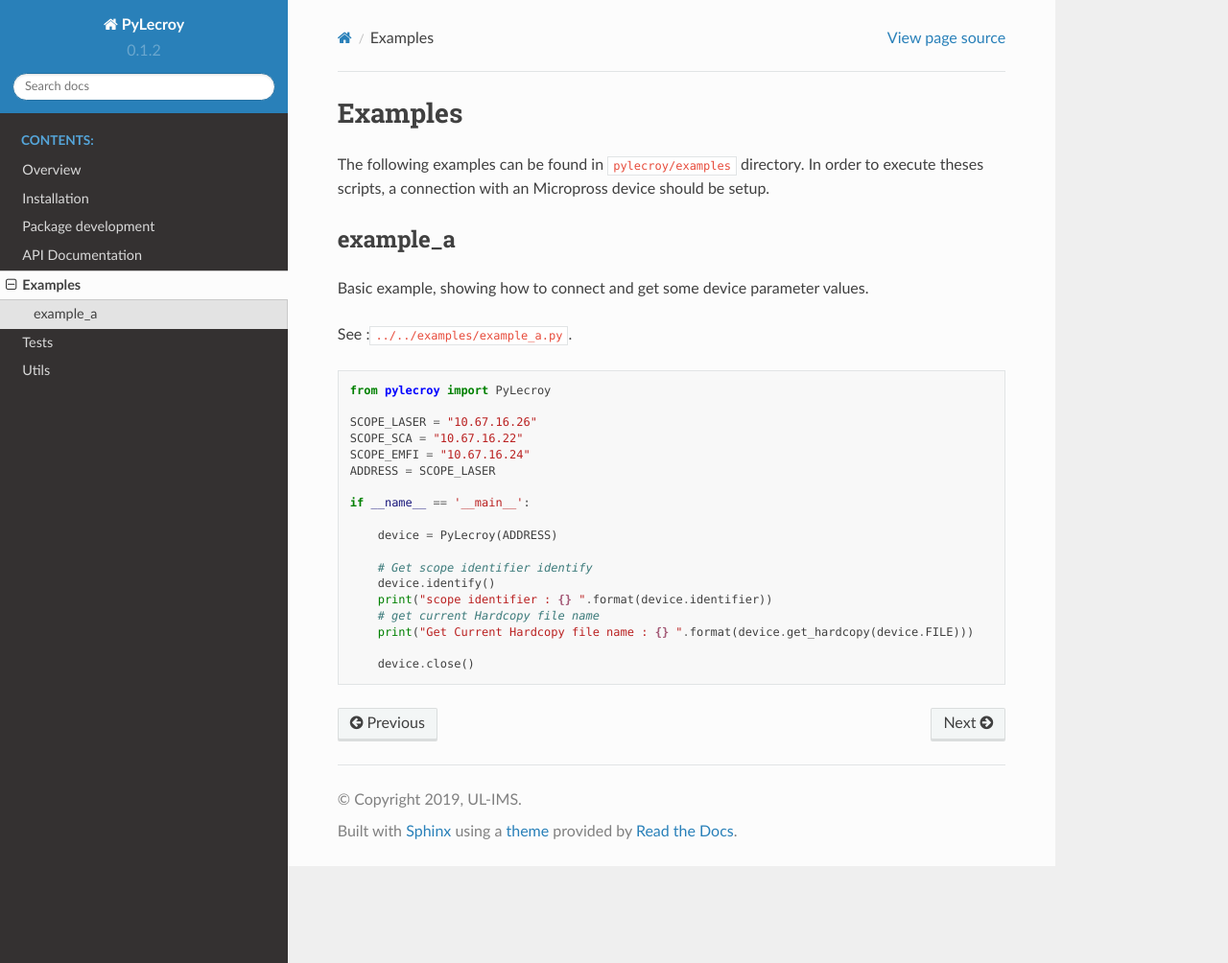
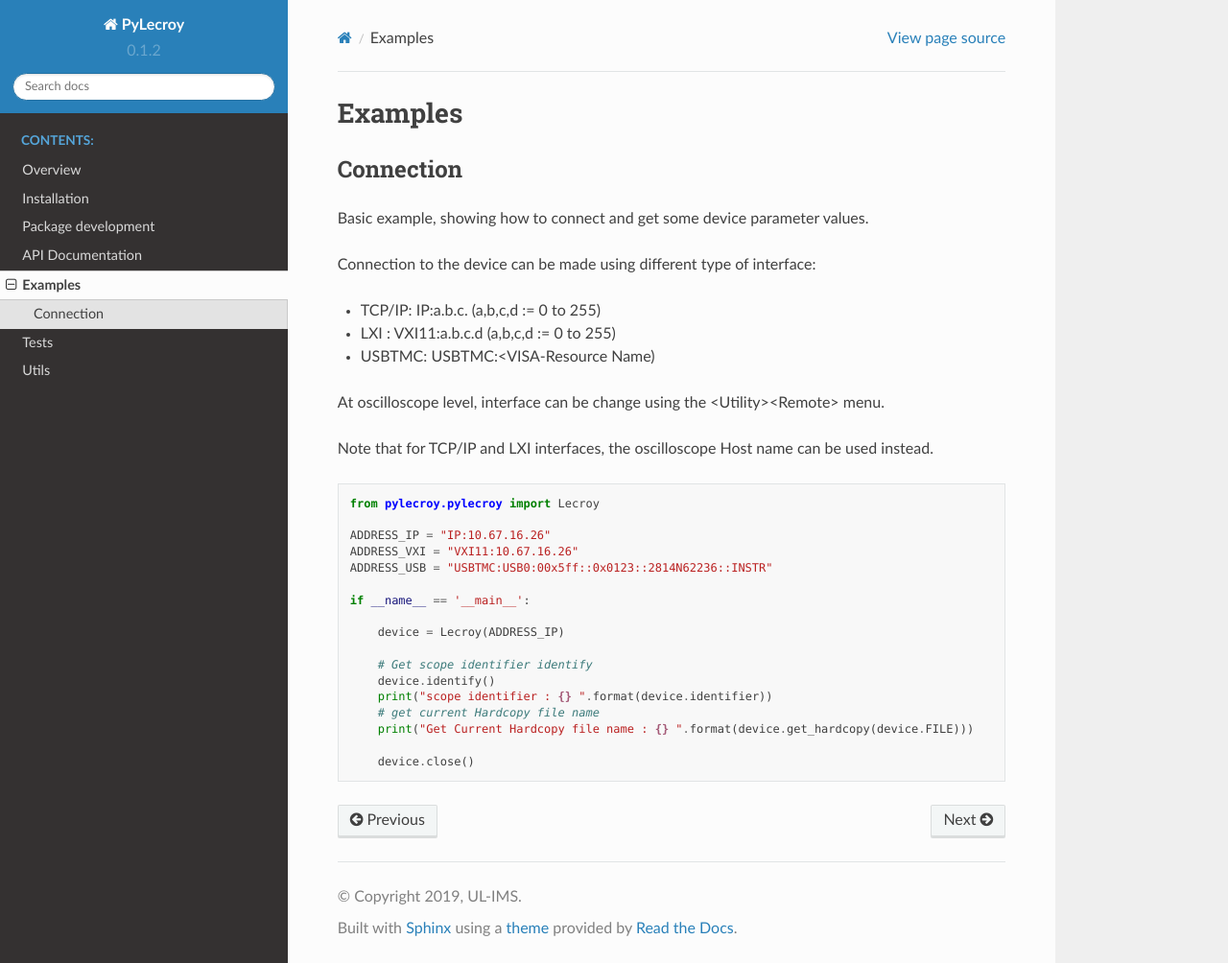
Before and after one commit to durufle/pylecroy, a Sphinx documentation site: the page built from docs/source/sample.rst, in a window 1280 px wide and 1004 px high. Shown: the whole window at 96% size. Built offline with Sphinx 7.4.7 and the Read the Docs theme 2.0.0, drawn with Linux system fonts in a browser that asks for light colours.

Commit message:
Update pacge path in examples - Allow connection using IP, VXI11 and USBTMS - Update doc

```diff
--- a/docs/source/sample.rst
+++ b/docs/source/sample.rst
@@ -1,26 +1,31 @@
 Examples
 ========
-The following examples can be found in :file:`pylecroy/examples` directory.
-In order to execute theses scripts, a connection with an Micropross device should be setup.
 
-example_a
----------
+Connection
+----------
 Basic example, showing how to connect and get some device parameter values.
 
-See ::file:`../../examples/example_a.py`.
+Connection to the device can be made using different type of interface:
+
+- TCP/IP:   IP:a.b.c. (a,b,c,d := 0 to 255)
+- LXI   :   VXI11:a.b.c.d (a,b,c,d := 0 to 255)
+- USBTMC:   USBTMC:<VISA-Resource Name)
+
+At oscilloscope level, interface can be change using the <Utility><Remote> menu.
+
+Note that for TCP/IP and LXI interfaces, the oscilloscope Host name can be used instead.
 
 .. code-block:: python
 
-    from pylecroy import PyLecroy
+    from pylecroy.pylecroy import Lecroy
 
-    SCOPE_LASER = "10.67.16.26"
-    SCOPE_SCA = "10.67.16.22"
-    SCOPE_EMFI = "10.67.16.24"
-    ADDRESS = SCOPE_LASER
+    ADDRESS_IP = "IP:10.67.16.26"
+    ADDRESS_VXI = "VXI11:10.67.16.26"
+    ADDRESS_USB = "USBTMC:USB0:00x5ff::0x0123::2814N62236::INSTR"
 
     if __name__ == '__main__':
 
-        device = PyLecroy(ADDRESS)
+        device = Lecroy(ADDRESS_IP)
 
         # Get scope identifier identify
         device.identify()
--- a/requirements.txt
+++ b/requirements.txt
@@ -2,7 +2,7 @@ Sphinx
 sphinx-rtd-theme
 numpy
 matplotlib
-pywin32
+pywin32==300
 numpy
 wheel
 devpi-web
```
Also changed, not shown: 7 other files.
